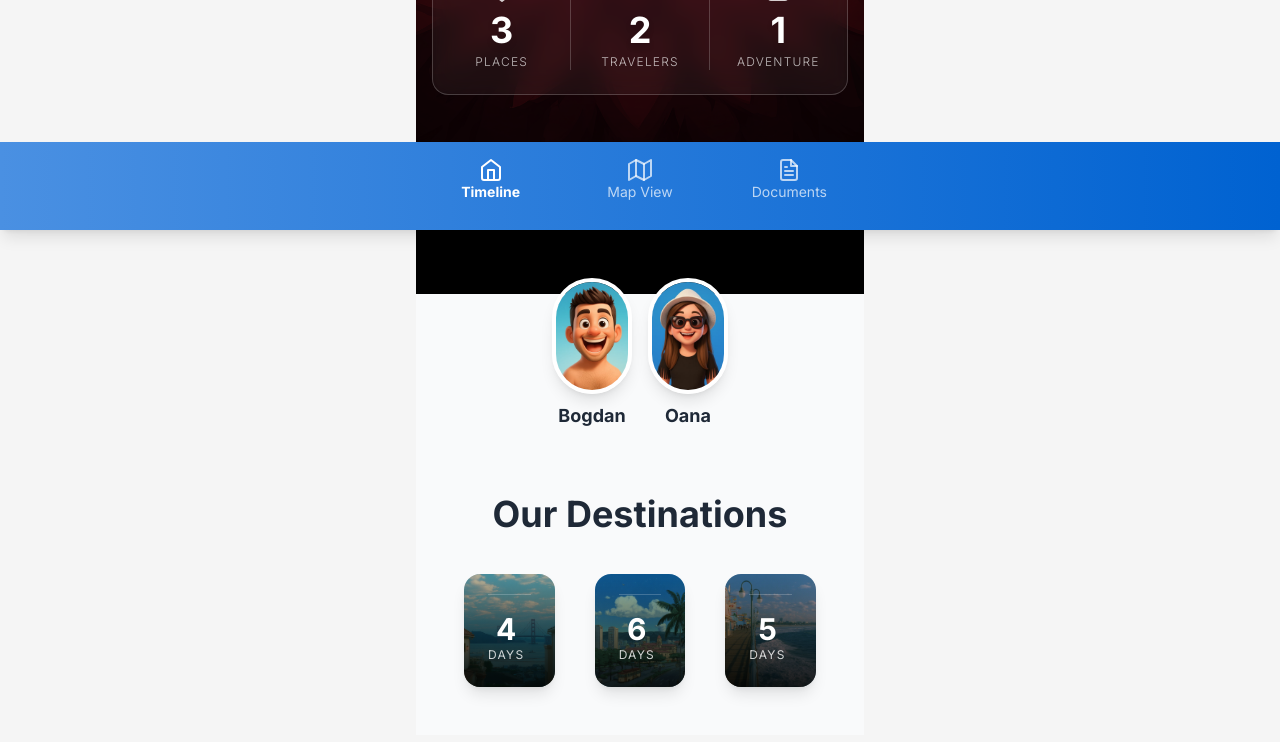
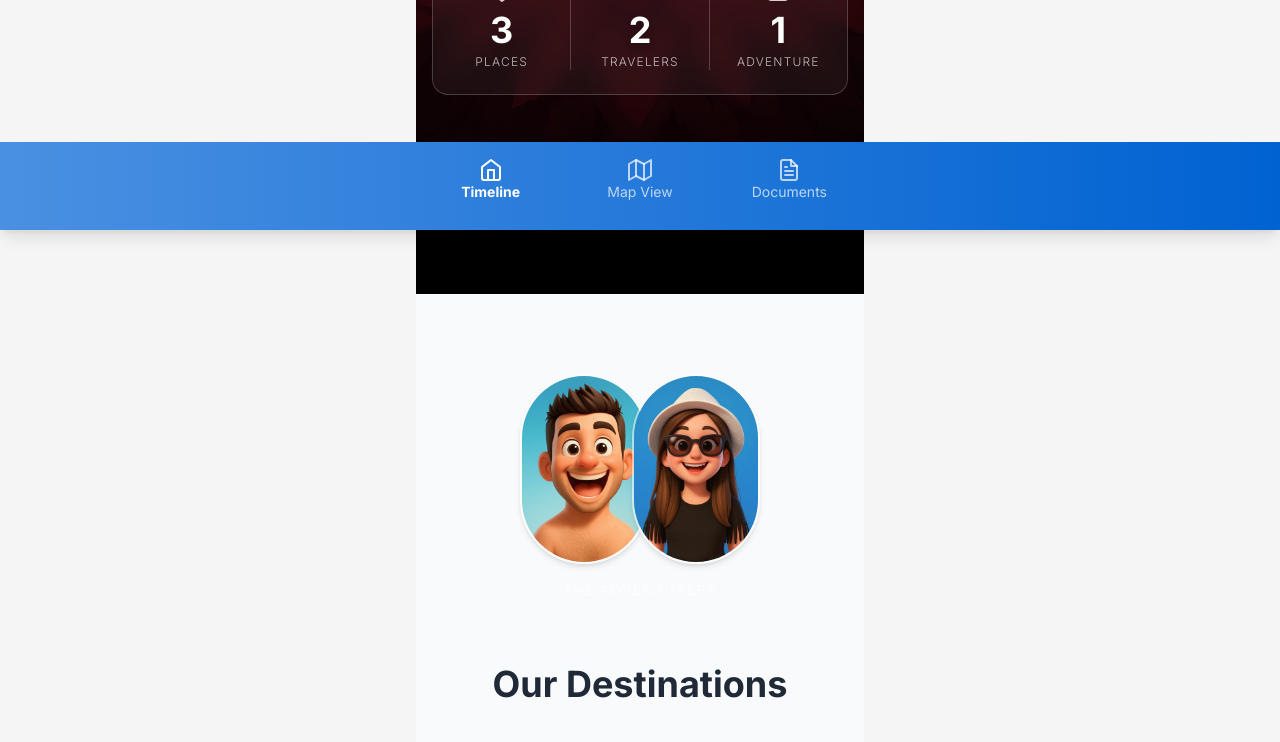
Before and after one commit to oblanao/usa-2025-app, a Next.js app: page / in a window 1280 px wide. Shown: the part 570-1312 px from the top of the page. Built offline with nearby package versions, Linux system fonts and the light colour scheme.

Commit message:
adds nice travelers section

```diff
--- /dev/null
+++ b/src/app/components/TravelerAvatars.tsx
@@ -0,0 +1,58 @@
+"use client";
+
+import { useState, useEffect } from "react";
+import Image from "next/image";
+import { Traveler } from "../lib/types";
+
+interface TravelerAvatarsProps {
+  travelers: Traveler[];
+}
+
+export default function TravelerAvatars({ travelers }: TravelerAvatarsProps) {
+  const [isAnimated, setIsAnimated] = useState(false);
+
+  useEffect(() => {
+    const timer = setTimeout(() => {
+      setIsAnimated(true);
+    }, 100);
+    return () => clearTimeout(timer);
+  }, []);
+
+  return (
+    <div className="flex flex-col items-center z-[100]">
+      <div className="h-16" />
+      <div className="h-8" />
+      <div className="flex -space-x-4">
+        {travelers.map((traveler, index) => (
+          <div
+            key={traveler.id}
+            className={`transition-all duration-700 ease-out ${
+              isAnimated
+                ? "opacity-100 translate-x-0"
+                : `opacity-0 ${
+                    index === 0 ? "-translate-x-4" : "translate-x-4"
+                  }`
+            }`}
+            style={{ transitionDelay: `${index * 150}ms` }}
+          >
+            <Image
+              src={`/images/${traveler.id}-avatar.jpg`}
+              alt={traveler.name}
+              width={128}
+              height={128}
+              className="rounded-full border-2 border-white/50 shadow-md"
+            />
+          </div>
+        ))}
+      </div>
+      <p
+        className={`mt-4 text-sm font-light uppercase tracking-widest text-white/80 transition-opacity duration-1000 ease-out ${
+          isAnimated ? "opacity-100" : "opacity-0"
+        }`}
+        style={{ transitionDelay: "500ms" }}
+      >
+        The Adventurers
+      </p>
+    </div>
+  );
+}
--- a/src/app/page.tsx
+++ b/src/app/page.tsx
@@ -5,6 +5,7 @@ import Image from "next/image";
 import JourneySnapshot from "./components/JourneySnapshot";
 import { Calendar, MapPin, Camera, Users } from "react-feather";
 import Header from "./components/Header";
+import TravelerAvatars from "./components/TravelerAvatars";
 
 export default async function Home() {
   const places = await getPlaces();
@@ -52,28 +53,7 @@ export default async function Home() {
       </div>
 
       <main className="p-8 md:p-12 -mt-16">
-        <section className="max-w-6xl mx-auto relative z-30">
-          <div className="flex justify-center items-center space-x-4">
-            {travelers.map((traveler) => (
-              <div
-                key={traveler.id}
-                className="flex flex-col items-center space-y-2"
-              >
-                <Image
-                  src={`/images/${traveler.id}-avatar.jpg`}
-                  alt={traveler.name}
-                  width={80}
-                  height={80}
-                  className="rounded-full border-4 border-white shadow-lg"
-                />
-                <span className="font-bold text-lg">
-                  {traveler.display_name}
-                </span>
-              </div>
-            ))}
-          </div>
-        </section>
-
+        <TravelerAvatars travelers={travelers} />
         <section className="max-w-7xl mx-auto mt-16">
           <h2 className="text-4xl font-bold text-center mb-10">
             Our Destinations
```
